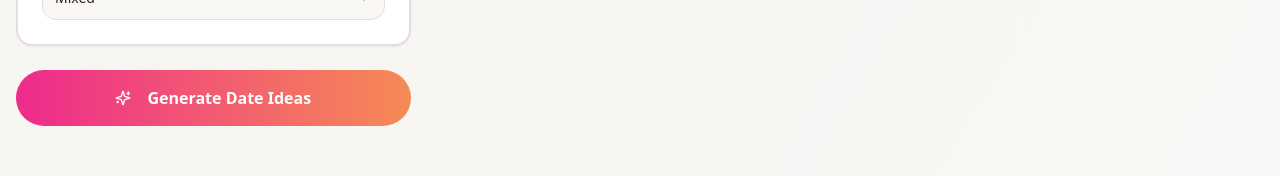
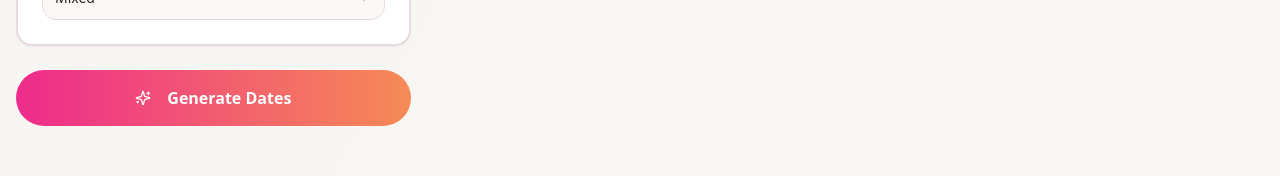
Before and after one commit to michellemayes/datespark, a React (Vite) app: page / in a window 1280 px wide. Shown: the part 1938-2114 px from the top of the page. Built offline with nearby package versions, Linux system fonts and the light colour scheme; the HTML template or start-up script is replaced by a standard one.

Commit message:
Update button text

```diff
--- a/src/pages/Index.tsx
+++ b/src/pages/Index.tsx
@@ -488,7 +488,7 @@ const Index = () => {
               ) : (
                 <>
                   <Sparkles className="mr-2" />
-                  {generatedIdeas.length > 0 ? "Refresh Ideas" : "Generate Date Ideas"}
+                  Generate Dates
                 </>
               )}
             </Button>
```
